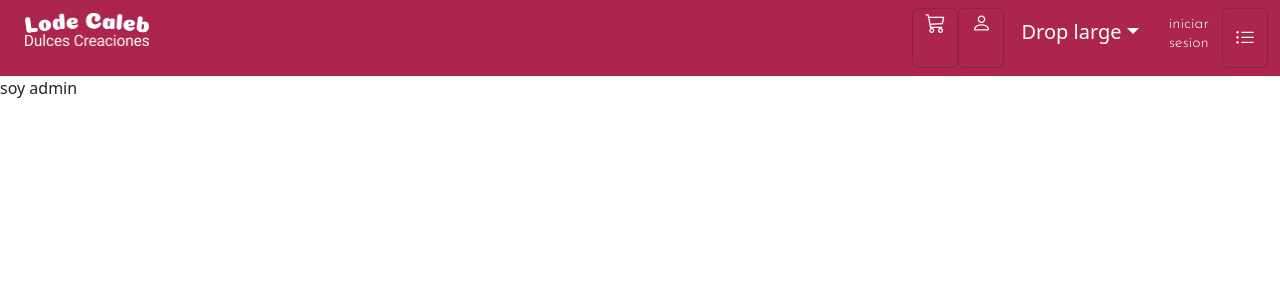
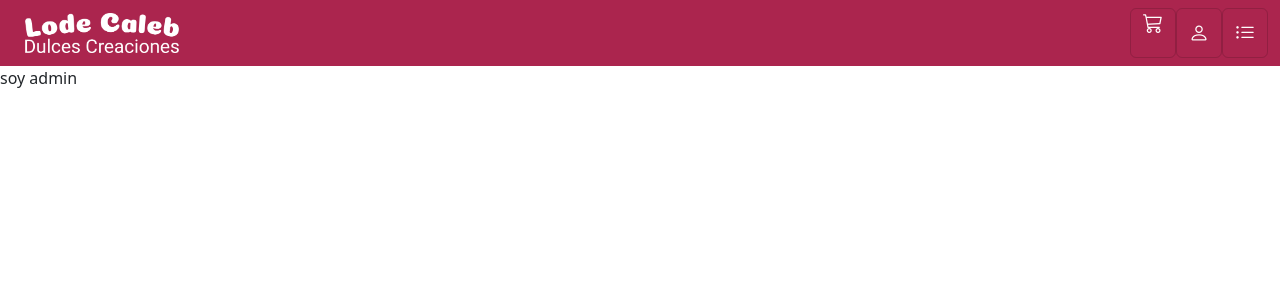
Before and after one commit to davidfranncoo/ReposteriaC, a React (Create React App) app in the folder client/: page /admin in a window 1280 px wide. Shown: the top 300 px of the page. Built offline with nearby package versions, Linux system fonts and the light colour scheme; a web font is replaced by a local one.

Commit message:
termisensesion

```diff
--- a/client/src/action/index.js
+++ b/client/src/action/index.js
@@ -107,7 +107,7 @@ export function loginUser(user) {
 }
 export function getLogin() {
   const loggedUserJSON = window.localStorage.getItem('TOKEN');
-  console.log("logueeee",loggedUserJSON)
+
   if(loggedUserJSON){
 
     return {
--- /dev/null
+++ b/client/src/component/ButtonLogin/buttonLogin.css
@@ -0,0 +1,18 @@
+.buttonlogin{
+    position: absolute;
+    top: 55px;
+    right: 0;
+    background-color: rgba(255, 255, 255, 0.864);
+    width:150px;
+    height: 200px;
+    border-radius: 2px;
+}
+
+.h6_login{
+    color: #E4597C;
+    margin: 0.5rem;
+}
+.img_perfil{
+    width: 50px;
+    margin: 5px;
+}
--- a/client/src/component/ButtonLogin/buttonLogin.jsx
+++ b/client/src/component/ButtonLogin/buttonLogin.jsx
@@ -1,31 +1,74 @@
-import ButtonGroup from 'react-bootstrap/ButtonGroup';
-import Dropdown from 'react-bootstrap/Dropdown';
-import DropdownButton from 'react-bootstrap/DropdownButton';
-import SplitButton from 'react-bootstrap/SplitButton';
+import React, { useEffect } from "react";
+import { getUser } from "../../action";
+import { useDispatch, useSelector } from "react-redux";
+import Button from "react-bootstrap/Button";
+import { Link } from "react-router-dom";
+import perfilPng from "../../Img/perfil.png";
+
+import "./buttonLogin.css"
+
+
+
+
+
+
+
 
 export default function buttonLogin() {
+  const dispatch = useDispatch();
+
+  const infoUser = useSelector((state) => state.user) || [];
+  const token = window.localStorage.getItem("TOKEN");
+  useEffect(() => {}, [infoUser]);
+
+  if (token) {
+    useEffect(() => {
+      dispatch(getUser());
+    }, []);
+  } else {
+    console.log(" NO hay uausriao");
+  }
+
+  function handlerSesion() {
+    window.localStorage.clear("TOKEN");
+    window.location.reload();
+  }
   return (
-    <>
-      <div className="mb-2">
-        {[DropdownButton].map((DropdownType, idx) => (
-          <DropdownType
-            as={ButtonGroup}
-            key={idx}
-            id={`dropdown-button-drop-${idx}`}
-            size="lg"
-            title="Drop large"
-          >
-            <Dropdown.Item eventKey="1">Action</Dropdown.Item>
-            <Dropdown.Item eventKey="2">Another action</Dropdown.Item>
-            <Dropdown.Item eventKey="3">Something else here</Dropdown.Item>
-            <Dropdown.Divider />
-            <Dropdown.Item eventKey="4">Separated link</Dropdown.Item>
-          </DropdownType>
-        ))}
-      </div>
-      <div>
+   <div>
+       {token ? (
+                <div className="buttonlogin">
+                   <div className="w-100 d-flex flex-column align-items-center" >
 
-      </div>
-    </>
+
+
+          <img src={perfilPng} className="img_perfil"></img>
+
+                  <h6>{`Hola ${infoUser.username}`}</h6>
+                  <h6>{` ${infoUser.email}`}</h6>
+
+
+
+                  <button onClick={handlerSesion}>
+                    <h6 className="h6_login" >cerrar sesion</h6>
+                  </button>
+                   </div>
+                </div>
+              ) : (
+                <div className="buttonlogin">
+                  <div className="w-100 d-flex flex-column align-items-center" >
+
+          <img src={perfilPng} className="img_perfil">
+
+          </img>
+
+                  <Link to="/login">
+
+                  <h6 className="h6_login" >iniciar sesion</h6>
+                  </Link>
+                  </div>
+
+                </div>
+              )}
+   </div>
   );
 }
--- a/client/src/component/Nav/nav.jsx
+++ b/client/src/component/Nav/nav.jsx
@@ -1,45 +1,25 @@
-import React, { useEffect } from "react";
-import { NavLink } from "react-router-dom";
-import { Link } from "react-router-dom";
+import React, { useEffect, useState } from "react";
+import { NavLink, Link } from "react-router-dom"; // Agrupando múltiples imports de react-router-dom
 import "./nav.css";
 import img1 from "../../Img/lodecaleb-white.png";
-import Image from "react-bootstrap/Image";
-import Container from "react-bootstrap/Container";
-import Navbar from "react-bootstrap/Navbar";
-import Button from "react-bootstrap/Button";
-import Offcanvas from "react-bootstrap/Offcanvas";
-import Nav from "react-bootstrap/Nav";
+import { Image, Container, Navbar, Button, Offcanvas, Nav } from "react-bootstrap"; // Agrupando múltiples imports de react-bootstrap
 import { useDispatch, useSelector } from "react-redux";
 import { getUser } from "../../action";
-import ButtonLogin from "../ButtonLogin/buttonLogin.jsx"
+import ButtonLogin from "../ButtonLogin/buttonLogin.jsx";
 
 export default function NavBar() {
   const dispatch = useDispatch();
-  const infoUser = useSelector((state) => state.user) || [];
-  const token= window.localStorage.getItem("TOKEN")
 
+  const [desplegable, setDesplegable] = useState(false);
 
-  if(token ){
-    useEffect(() => {
-      dispatch(getUser());
-
-    }, []);
-
-  }else{
-    console.log(" NO hay uausriao")
-
+  function hanlerDesplegableLogin() {
+    if (desplegable === true) {
+      return setDesplegable(false);
+    }
+    if (desplegable === false) {
+      setDesplegable(true);
+    }
   }
-  useEffect(() => {
-
-console.log("holaaaa", infoUser)
-  }, [infoUser]);
-
-   function handlerSesion(){
-    window.localStorage.clear("TOKEN");
-    window.location.reload();
-
-   }
-
   return (
     <div className=" relative-example">
       {[false].map((expand) => (
@@ -53,34 +33,15 @@ console.log("holaaaa", infoUser)
               <Link className="navbar-toggler collapsed" to="/carrito">
                 <i className="bi bi-cart3"></i>
               </Link>
-              <Link className="navbar-toggler collapsed" to="/login">
+              <button
+                className="navbar-toggler collapsed"
+                onClick={hanlerDesplegableLogin}
+              >
                 <i className="bi bi-person"></i>
-              </Link>
-              <ButtonLogin/>
-              {
-                token?<div>
+              </button>
 
+              {desplegable === true ? <ButtonLogin /> : null}
 
-              <Button>
-                <h6>{`hola ${infoUser.username}`}</h6>
-
-
-              <h6></h6>
-
-             </Button>
-             <Button  onClick={handlerSesion}>
-                <h6>cerrar sesion</h6>
-              </Button>
-                </div>
-
-              :
-
-              <Button>
-                <h6>iniciar sesion</h6>
-              </Button>
-
-
-}
               <Navbar.Toggle aria-controls={`offcanvasNavbar-expand-${expand}`}>
                 <i className="bi bi-list-ul"></i>
               </Navbar.Toggle>
--- a/client/src/reducer/index.js
+++ b/client/src/reducer/index.js
@@ -9,8 +9,6 @@ alerta:false,
 user:[]
 }
 export default function rootRecuducer(state=intialState,action){
-
- console.log("···········MSGNFSGF",action)
 
     switch(action.type){
         case "GET_PRODUCT":
```
Also changed, not shown: client/src/Img/perfil.png (added).
